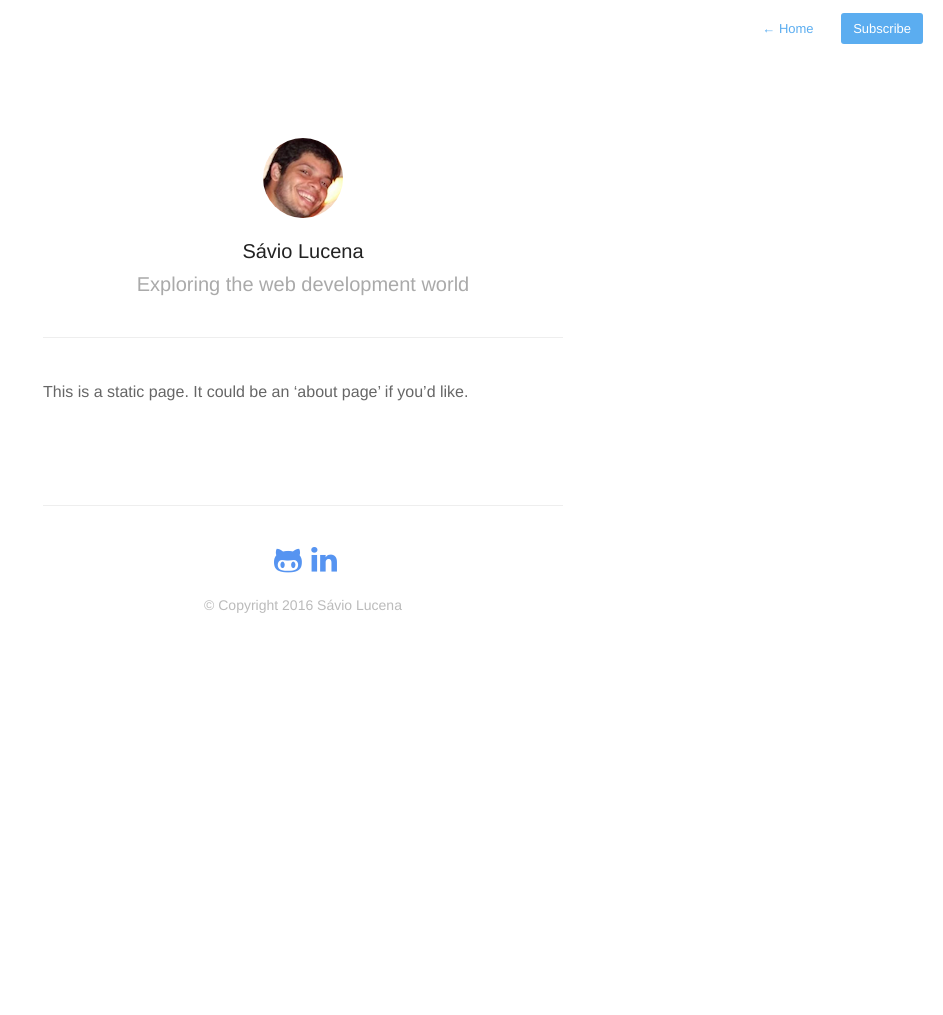
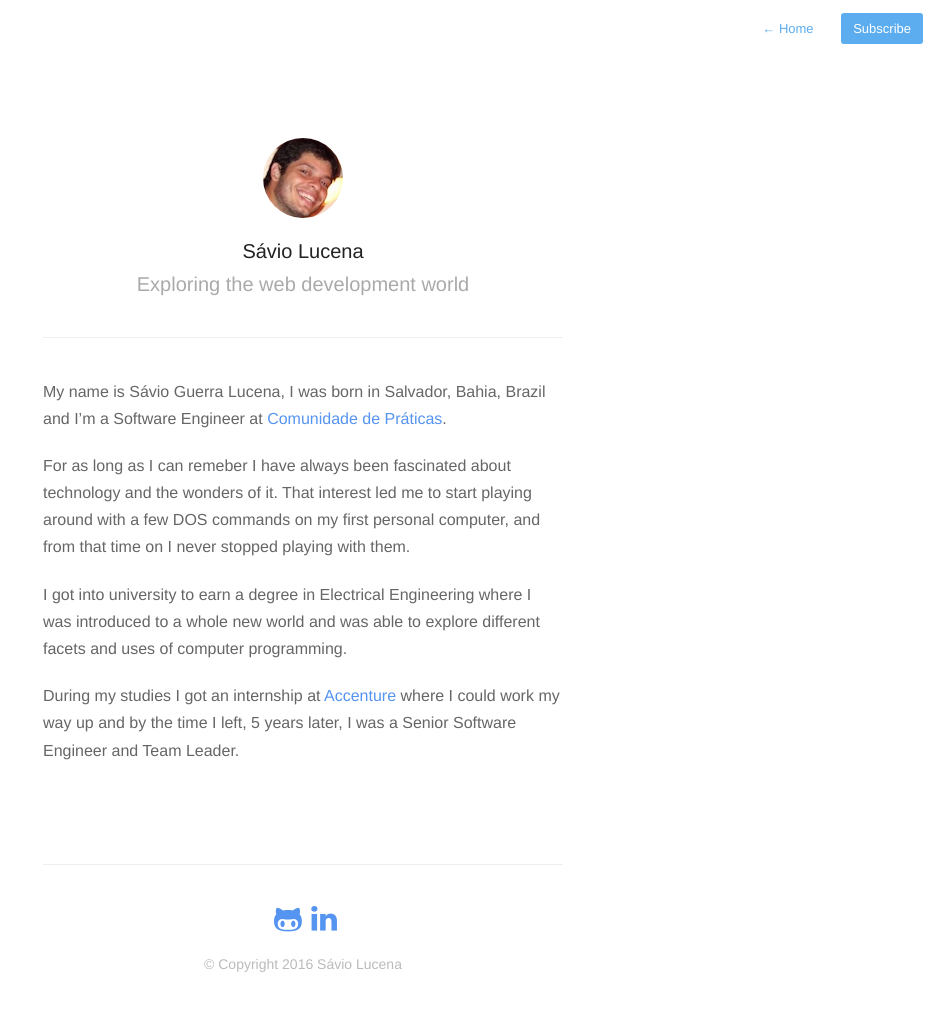
Before and after one commit to saviogl/saviogl.github.io, a Jekyll site: the page built from about.md, in a window 1280 px wide. Shown: the whole page, without its empty margins (337-1280 px from the left). Built offline with Jekyll 4.4.1, drawn with Linux system fonts in a browser that asks for light colours; nearby versions of some CDN libraries; Markdown is read by kramdown in place of the engine named in the settings; before the commit the page ends 900 px from its top, so only the background shows below that.

Commit message:
Editing about me page

```diff
--- a/about.md
+++ b/about.md
@@ -4,6 +4,12 @@ permalink: about/
 profile: true
 ---
 
-This is a static page. It could be an 'about page' if you'd like.
+My name is Sávio Guerra Lucena, I was born in Salvador, Bahia, Brazil and I'm a Software Engineer at [Comunidade de Práticas](atencaobasica.org.br).
+
+For as long as I can remeber I have always been fascinated about technology and the wonders of it. That interest led me to start playing around with a few DOS commands on my first personal computer, and from that time on I never stopped playing with them.
+
+I got into university to earn a degree in Electrical Engineering where I was introduced to a whole new world and was able to explore different facets and uses of computer programming.
+
+During my studies I got an internship at [Accenture](https://www.accenture.com) where I could work my way up and by the time I left, 5 years later, I was a Senior Software Engineer and Team Leader.
 
 {% include footer.html %}
```
